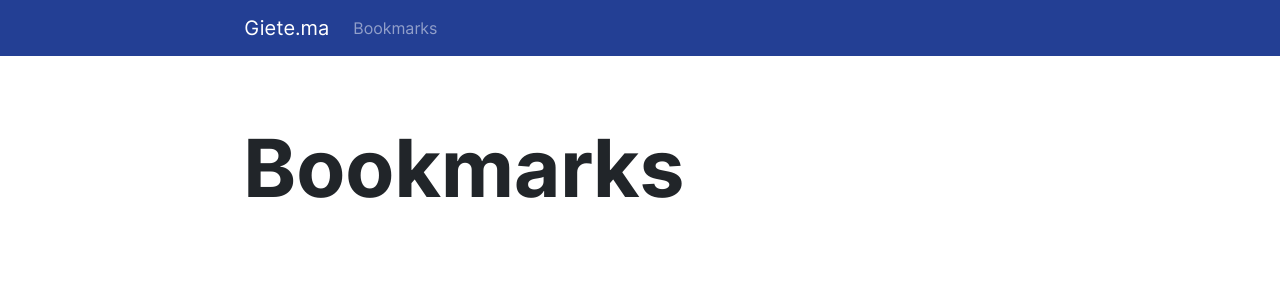
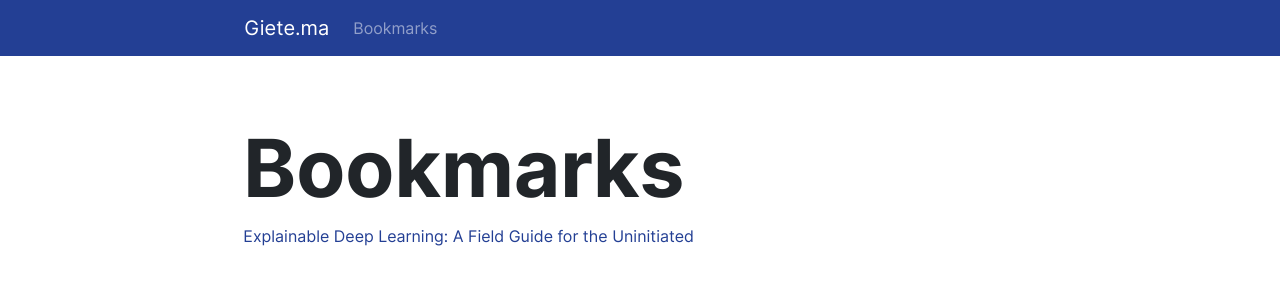
Before and after one commit to gietema/gietema.github.io, a Jekyll site: the page built from bookmarks.html, in a window 1280 px wide. Shown: the top 300 px of the page. Built offline with Jekyll 4.4.1, drawn with Linux system fonts in a browser that asks for light colours; nearby versions of some CDN libraries.

Commit message:
Update bookmarks

```diff
--- a/bookmarks.html
+++ b/bookmarks.html
@@ -3,3 +3,4 @@ layout: default
 title: Bookmarks
 ---
 <h1>Bookmarks</h1>
+<a href="https://arxiv.org/abs/2004.14545" target="_blank">Explainable Deep Learning: A Field Guide for the Uninitiated</a>
```
